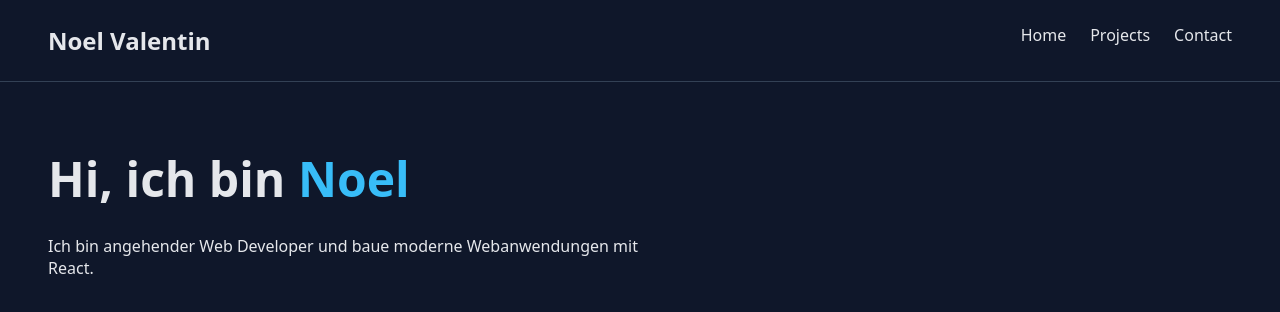
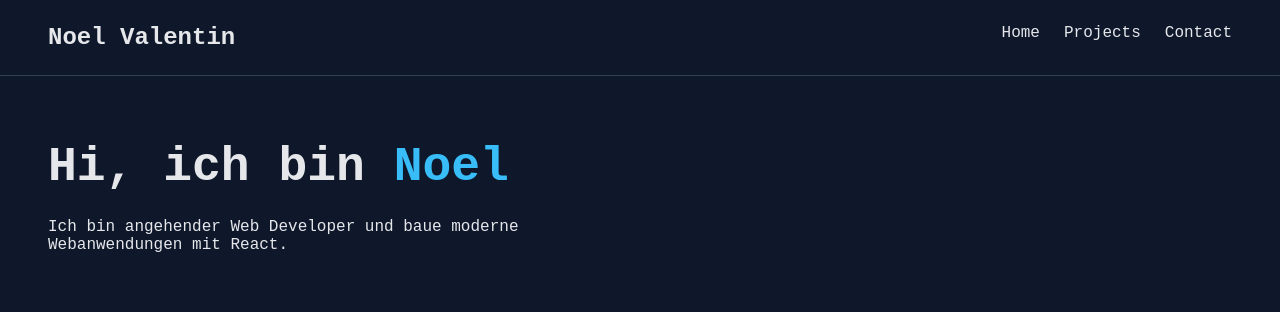
Before and after one commit to Esbree/MyWebsite, a React app: page / in a window 1280 px wide. Shown: the top 312 px of the page. Built offline with nearby package versions, Linux system fonts and the light colour scheme; the HTML template or start-up script is replaced by a standard one.

Commit message:
update font-family in body styles to use monospace fonts

```diff
--- a/src/styles/main.css
+++ b/src/styles/main.css
@@ -5,7 +5,7 @@
 }
 
 body {
-  font-family: system-ui, -apple-system, BlinkMacSystemFont, sans-serif;
+  font-family: "Liberation Mono", ui-monospace, SFMono-Regular, Menlo, Monaco, "Roboto Mono", monospace;
   background-color: #0f172a;
   color: #e5e7eb;
 }
```
